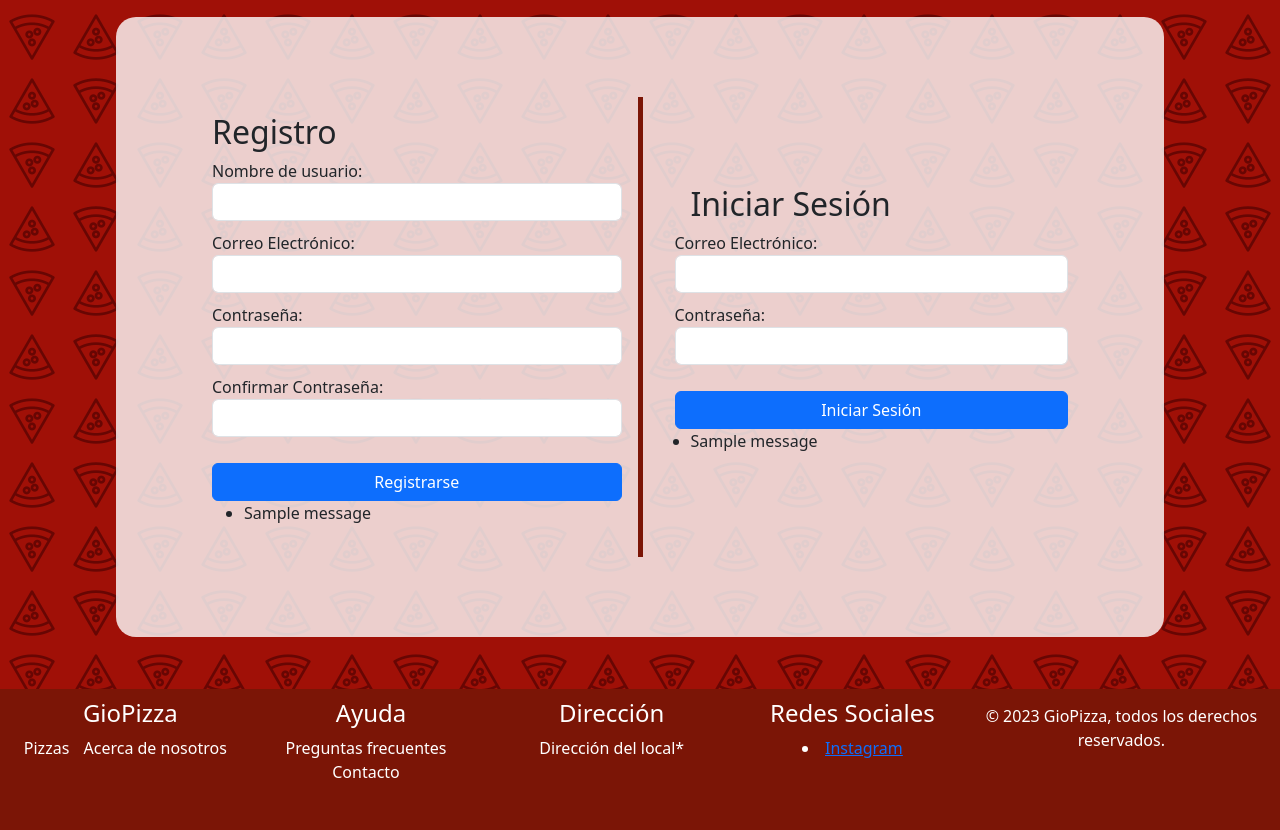
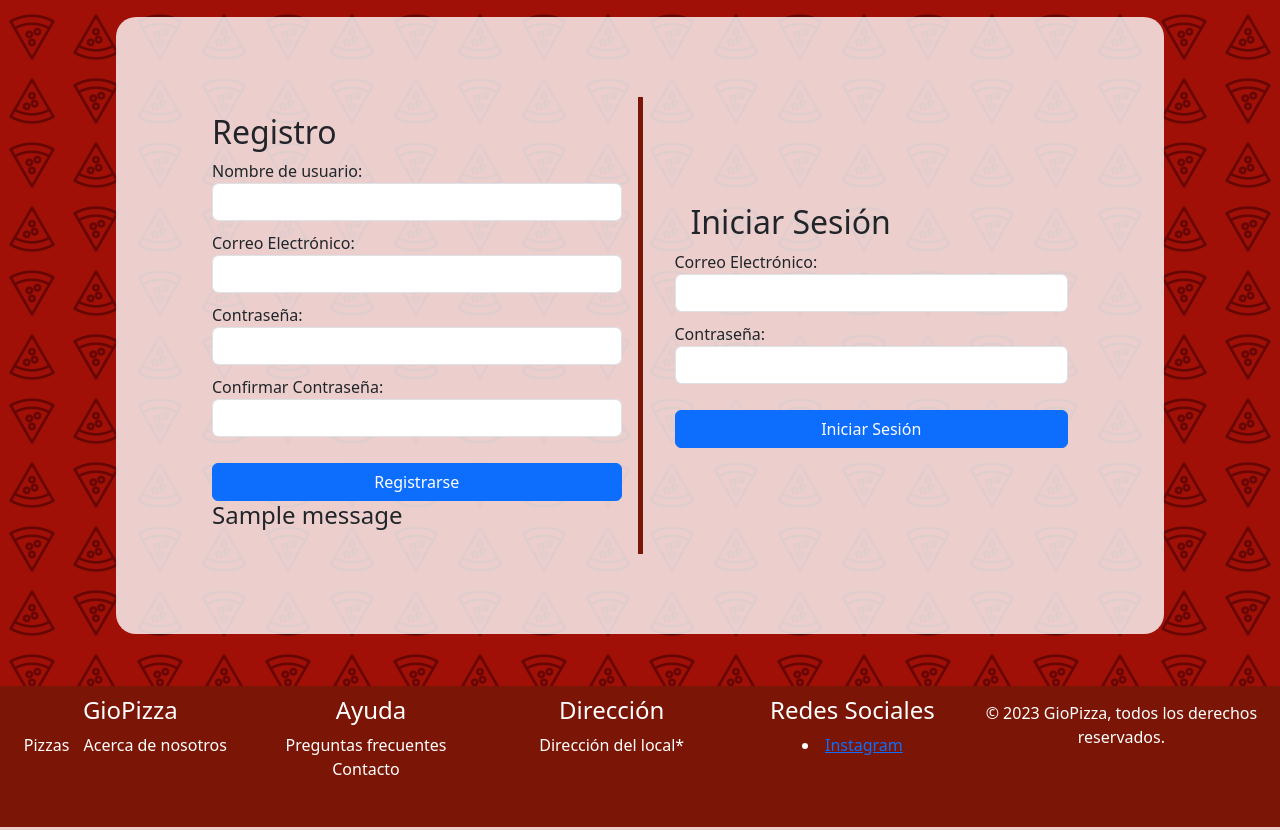
Before and after one commit to AxelRiffo/Proyecto_apt_ecommerce, a Django app: page /ingreso/ in a window 1280 px wide. Shown: the part 187-1017 px from the top of the page. Run offline with Django 4.2, Linux system fonts and the light colour scheme; one stand-in notice (Sample message) is shown.

Commit message:
Ajustes varios 2

```diff
--- a/ecommerce/store/templates/store/ingreso.html
+++ b/ecommerce/store/templates/store/ingreso.html
@@ -20,21 +20,21 @@
                 <div class="form-group">
                     {{ registro_form.password.label_tag }}
                     <input type="password" class="form-control" id="password" name="password">
-                    <div id="password-requirements" class="message-box"></div>  <!-- Requisitos de contraseña -->
+                    <div id="password-requirements" class="message-box"></div> <!-- Requisitos de contraseña -->
                 </div>
                 <div class="form-group">
                     {{ registro_form.confirm_password.label_tag }}
                     <input type="password" class="form-control" id="confirm_password" name="confirm_password">
-                    <div id="confirm-password-message" class="message-box"></div>  <!-- Mensaje de confirmar contraseña -->
+                    <div id="confirm-password-message" class="message-box"></div>
                 </div>
                 <button type="submit" class="btn btn-primary">Registrarse</button>
             </form>
             {% if messages %}
-                <ul class="messages">
-                    {% for message in messages %}
-                        <li{% if message.tags %} class="{{ message.tags }}"{% endif %}>{{ message }}</li>
-                    {% endfor %}
-                </ul>
+            <div class="messages">
+                {% for message in messages %}
+                    <h4{% if message.tags %} class="{{ message.tags }}" {% endif %}>{{ message }}</h4>
+                {% endfor %}
+            </div>
             {% endif %}
         </div>
         <div class="column2">
@@ -51,13 +51,7 @@
                 </div>
                 <button type="submit" class="btn btn-primary">Iniciar Sesión</button>
             </form>
-            {% if messages %}
-                <ul class="messages">
-                    {% for message in messages %}
-                        <li{% if message.tags %} class="{{ message.tags }}"{% endif %}>{{ message }}</li>
-                    {% endfor %}
-                </ul>
-            {% endif %}
+
         </div>
     </div>
 </div>
--- a/ecommerce/store/views.py
+++ b/ecommerce/store/views.py
@@ -50,7 +50,6 @@ def ingreso(request):
             messages.success(request, '¡Registro exitoso!')
 
             # Redirigir a la página de cuenta
-            return redirect('account')
         elif inicio_sesion_form.is_valid():
             # Procesar inicio de sesión
             username = inicio_sesion_form.cleaned_data['username']
```
Also changed, not shown: ecommerce/db.sqlite3.
